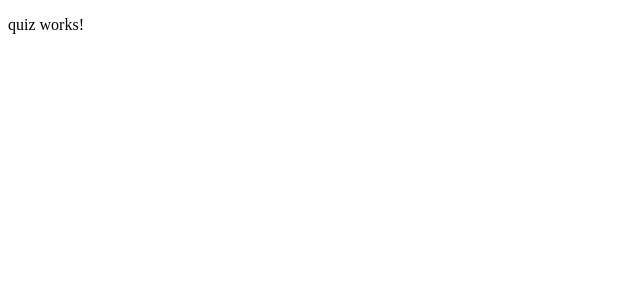
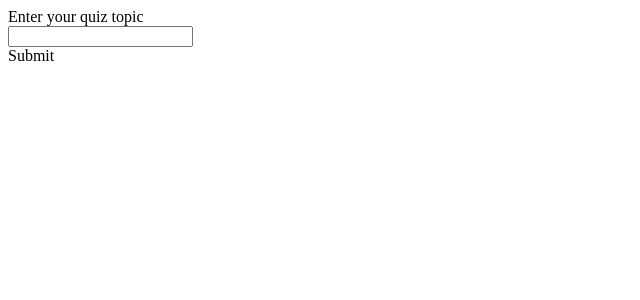
Before and after one commit to lekib2521/molaku-buji-project, an Angular app in the folder BujiAI/: page /quiz in a window 1280 px wide. Shown: the top 300 px of the page, without its empty margins (0-640 px from the left). Built offline with nearby package versions, Linux system fonts and the light colour scheme.

Commit message:
mcq one question at a time

```diff
--- a/BujiAI/src/app/prompt.service.ts
+++ b/BujiAI/src/app/prompt.service.ts
@@ -1,14 +1,19 @@
 import { Injectable } from '@angular/core';
-import { HttpClient } from '@angular/common/http';
+import { HttpClient, HttpParams } from '@angular/common/http';
 
 @Injectable({
   providedIn: 'root'
 })
 export class PromptService {
-  constructor(private http: HttpClient) { }
+  constructor(
+    private http: HttpClient,
+  ) { }
 
-  getAny() {
-    this.http.get('http://localhost:3000/').subscribe(data =>{
+  getAny(topic:any) {
+    console.log(topic);
+    const options = { params: new HttpParams().set('topic', topic) };
+
+    this.http.get<any>(`http://localhost:3000/`,options).subscribe(data =>{
       console.log(data);
     })
   }
--- a/BujiAI/src/app/quiz/quiz.component.html
+++ b/BujiAI/src/app/quiz/quiz.component.html
@@ -1 +1,3 @@
-<p (click)="callbackend()">quiz works!</p>
+<div >Enter your quiz topic</div>
+<input [(ngModel)]="topic"/>
+<div (click)="callbackend()">Submit</div>
--- a/BujiAI/src/app/quiz/quiz.component.ts
+++ b/BujiAI/src/app/quiz/quiz.component.ts
@@ -1,10 +1,11 @@
-import { Component } from '@angular/core';
+import { Component, input, computed } from '@angular/core';
 import { PromptService } from '../prompt.service';
+import {FormsModule} from '@angular/forms';
 
 @Component({
   selector: 'app-quiz',
   standalone: true,
-  imports: [],
+  imports: [FormsModule],
   templateUrl: './quiz.component.html',
   styleUrl: './quiz.component.scss'
 })
@@ -13,9 +14,13 @@ export class QuizComponent {
   constructor(private promptService: PromptService) { }
 
   callb: any;
+  topic: any;
 
   callbackend() {
-    this.callb = this.promptService.getAny();
+
+    console.log(this.topic);
+
+    this.callb = this.promptService.getAny(this.topic);
   }
 
   ngOnInit() {
```
Also changed, not shown: 1 other file (tests, documents, lock files or other folders).
